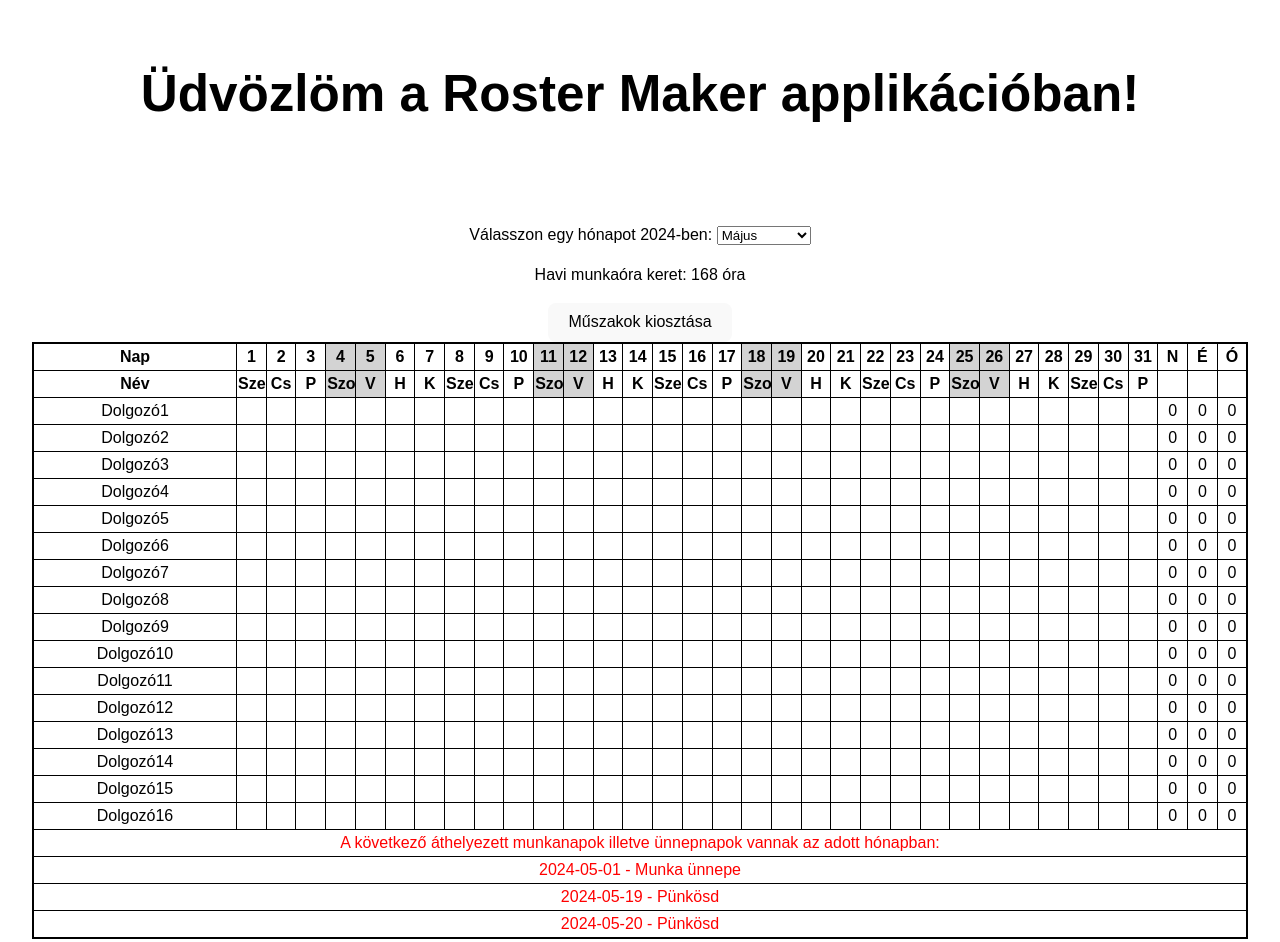
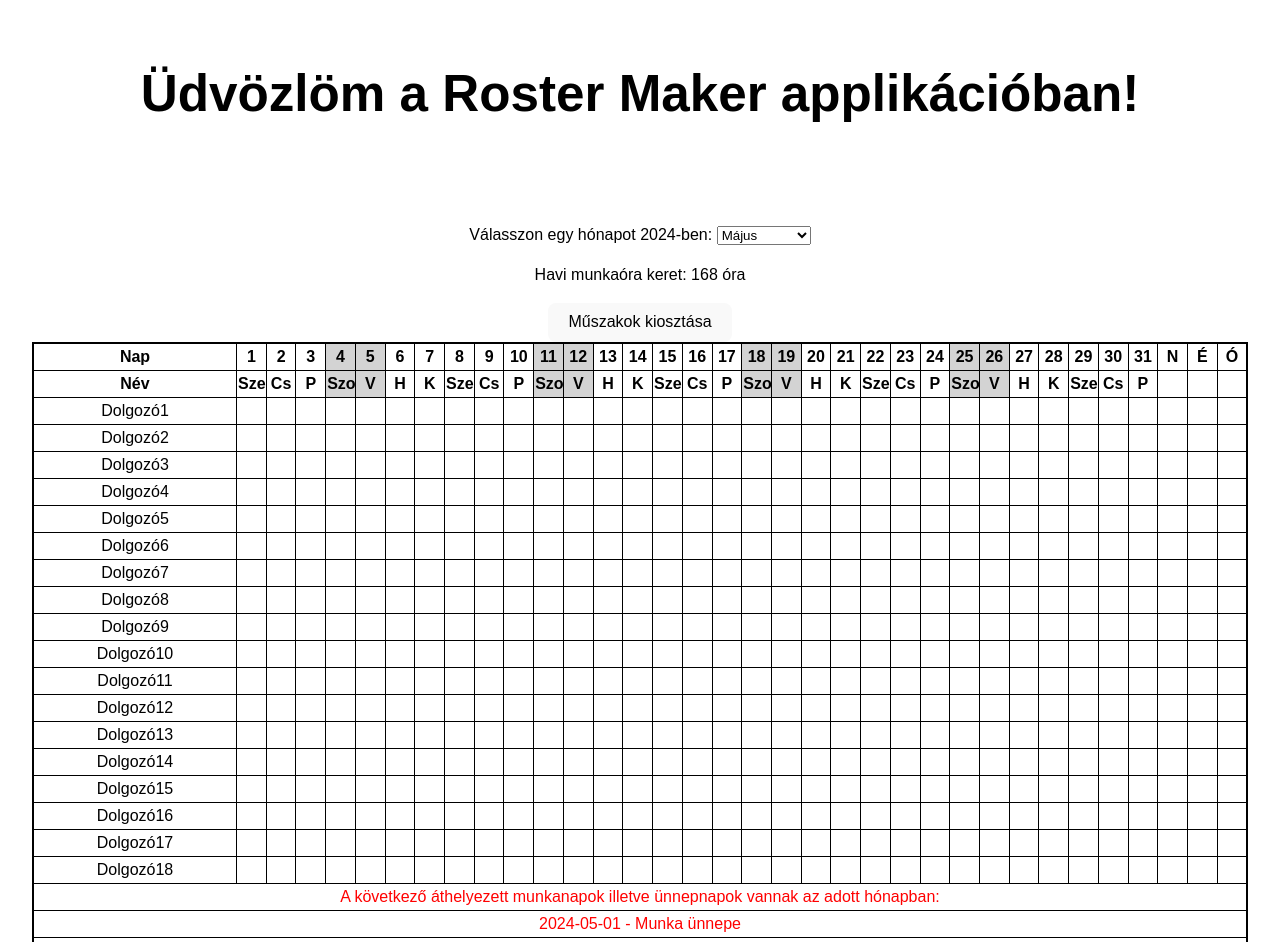
Before and after one commit to TZ87/roster-maker-app, a React (Vite) app: page / in a window 1280 px wide. Shown: the top 942 px of the page. Built offline with nearby package versions, Linux system fonts and the light colour scheme.

Commit message:
bugfix: reset shifts when chaning the month

```diff
--- a/Components/Home.jsx
+++ b/Components/Home.jsx
@@ -3,7 +3,7 @@ import './style.css';
 
 function Home() {
   const [workers, setWorkers] = useState([
-    "Dolgozó1", "Dolgozó2", "Dolgozó3", "Dolgozó4", "Dolgozó5", "Dolgozó6", "Dolgozó7", "Dolgozó8", "Dolgozó9", "Dolgozó10", "Dolgozó11", "Dolgozó12", "Dolgozó13", "Dolgozó14", "Dolgozó15", "Dolgozó16"
+    "Dolgozó1", "Dolgozó2", "Dolgozó3", "Dolgozó4", "Dolgozó5", "Dolgozó6", "Dolgozó7", "Dolgozó8", "Dolgozó9", "Dolgozó10", "Dolgozó11", "Dolgozó12", "Dolgozó13", "Dolgozó14", "Dolgozó15", "Dolgozó16", "Dolgozó17", "Dolgozó18"
   ]);
 
   const [selectedYear, setSelectedYear] = useState(2024);
@@ -41,6 +41,10 @@ function Home() {
     setDaysInMonth(days);
     setDaysArray([...Array(days).keys()].map(day => day + 1));
     filterHolidaysInSelectedMonth();
+    setShifts({});
+    setTotalDayShifts({});
+    setTotalNightShifts({});
+    setTotalWorkHours({});
   }, [selectedMonth, freeDays]);
 
 
@@ -119,7 +123,7 @@ const assignShifts = () => {
     const dayStr = day.toString();
     newShifts[dayStr] = { dayShift: [], nightShift: [] };
 
-    // Select workers for day shift
+
     let availableDayWorkers = workers.filter(worker => !previousNightShiftWorkers.includes(worker) && workHours[worker] + shiftHours <= monthlyWorkHours);
     const dayShiftWorkers = getRandomElements(availableDayWorkers, 4);
     newShifts[dayStr].dayShift = dayShiftWorkers;
@@ -128,16 +132,15 @@ const assignShifts = () => {
       totalDayShiftsTemp[worker] += 1;
     });
 
-    // Select workers for night shift
+
     let availableNightWorkers = workers.filter(worker => !dayShiftWorkers.includes(worker) && workHours[worker] + shiftHours <= monthlyWorkHours);
     const nightShiftWorkers = getRandomElements(availableNightWorkers, 3);
     newShifts[dayStr].nightShift = nightShiftWorkers;
     nightShiftWorkers.forEach(worker => {
       workHours[worker] += shiftHours;
-      totalNightShiftsTemp[worker] += 1;
-    });
+      totalNightShiftsTemp[worker] += 1;});
 
-    // Update the list of workers who worked night shift
+
     previousNightShiftWorkers.length = 0;
     previousNightShiftWorkers.push(...nightShiftWorkers);
   });
@@ -153,10 +156,9 @@ const assignShifts = () => {
   setTotalWorkHours(totalWorkHoursTemp);
 };
 
-useEffect(() => {
+/*useEffect(() => {
   assignShifts();
-}, [selectedMonth]);
-console.log(totalWorkHours)
+}, [selectedMonth]);*/
 
 return (
   <div>
```
